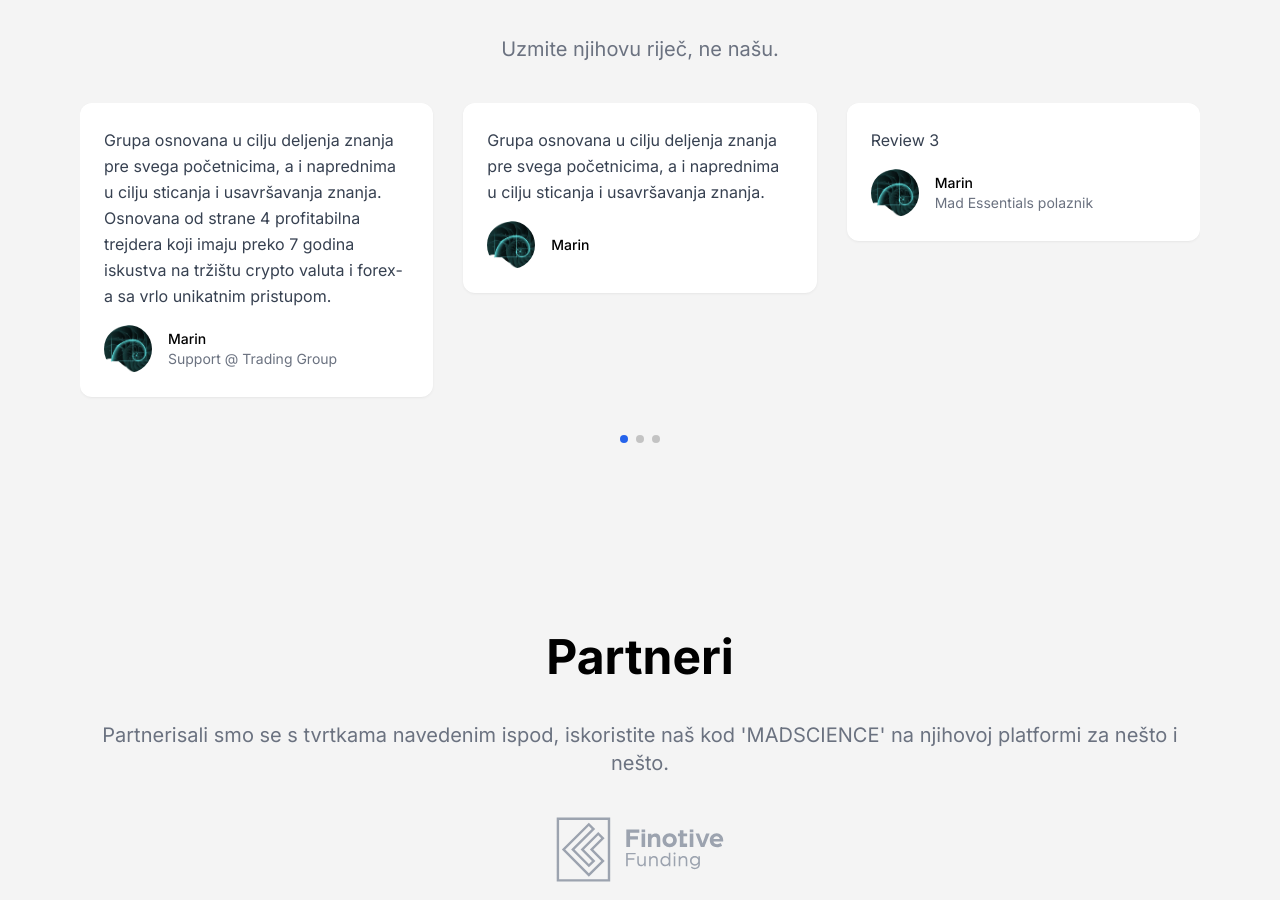
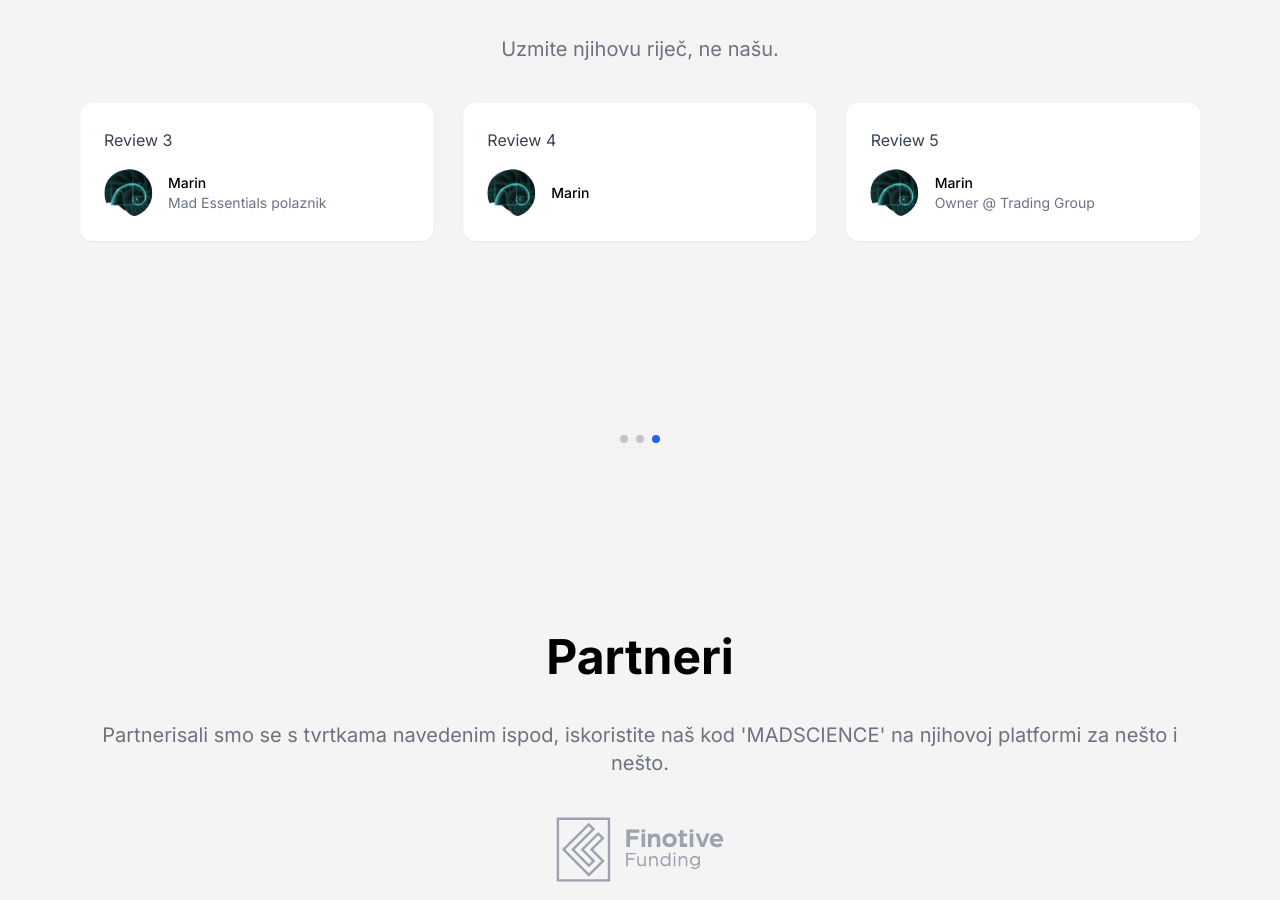
Before and after one commit to faustatwork/mad-science-website, a Next.js app: page / in a window 1280 px wide. Shown: the part 869-1769 px from the top of the page. Built offline with nearby package versions, Linux system fonts and the light colour scheme.

Commit message:
fix(testimonial): fix autoplay

```diff
--- a/components/Testimonial.tsx
+++ b/components/Testimonial.tsx
@@ -27,6 +27,10 @@ const Testimonial = ({ content }: TestimonialProps) => {
         spaceBetween={30}
         pagination={{
           clickable: true,
+        }}
+        autoplay={{
+          delay: 2500,
+          disableOnInteraction: false,
         }}
         modules={[Pagination, Autoplay]}
         // eslint-disable-next-line tailwindcss/no-custom-classname
```
